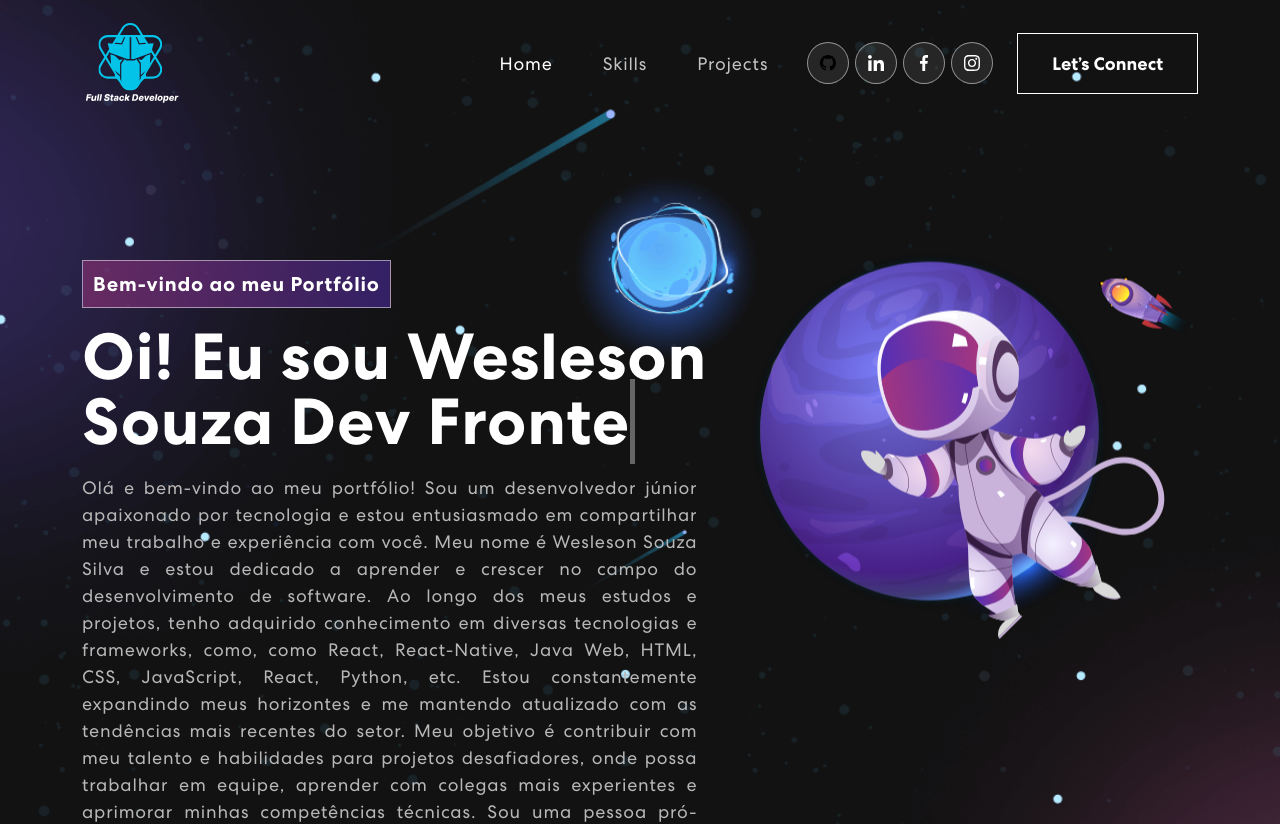
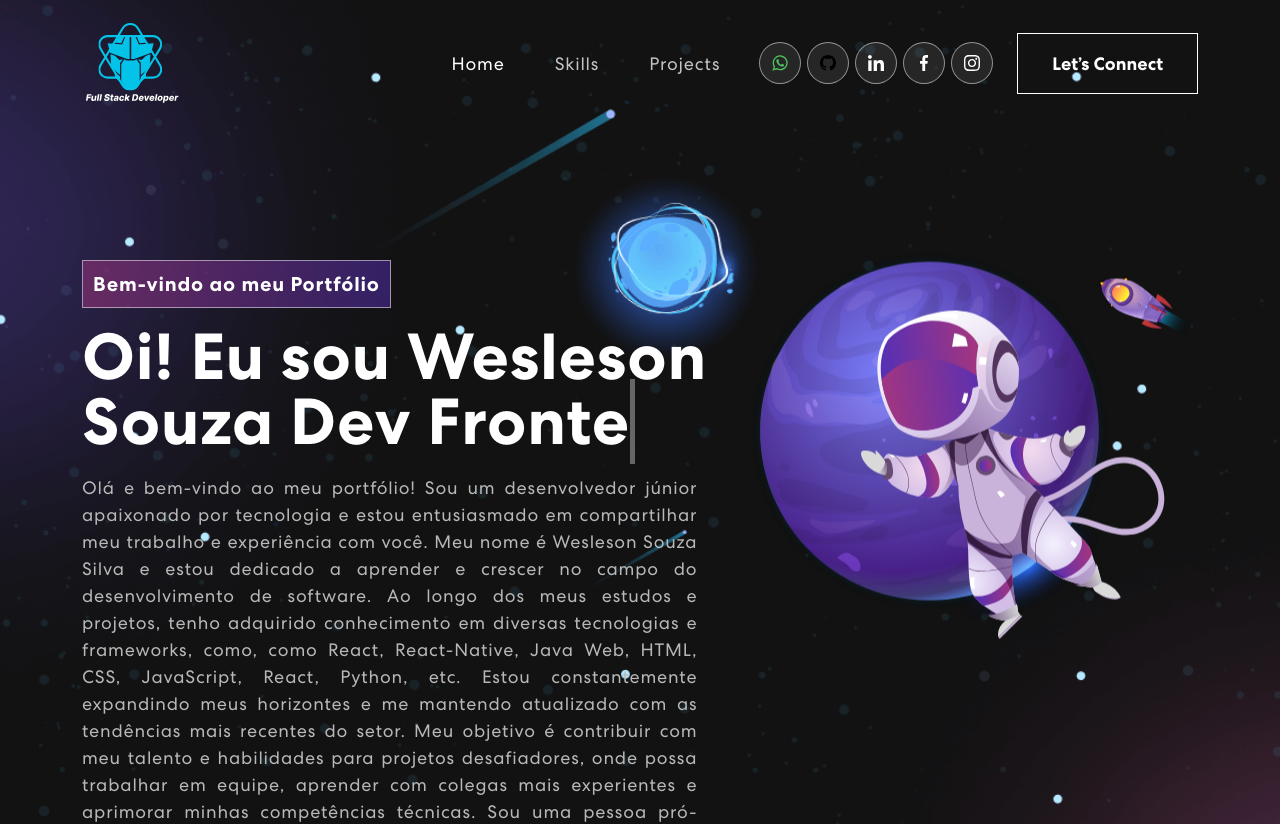
Before and after one commit to weslleson22/my-portfolio-dev, a React (Create React App) app: page / in a window 1280 px wide. Shown: the top 824 px of the page. Built offline with nearby package versions, Linux system fonts and the light colour scheme; no server answers.

Commit message:
add icon whats

```diff
--- a/src/components/Footer.js
+++ b/src/components/Footer.js
@@ -5,6 +5,7 @@ import navIcon from "../assets/img/nav-icon.svg";
 import navIcon1 from "../assets/img/nav-icon1.svg";
 import navIcon2 from "../assets/img/nav-icon2.svg";
 import navIcon3 from "../assets/img/nav-icon3.svg";
+import navIcon4 from "../assets/img/whatsapp.svg";
 
 export const Footer = () => {
   return (
@@ -17,6 +18,7 @@ export const Footer = () => {
           </Col>
           <Col size={12} sm={6} className="text-center text-sm-end">
           <div className="social-icon">
+                <a href="https://api.whatsapp.com/send?phone=5598984971547"><img src={navIcon4} alt="" /></a>
                 <a href="https://github.com/weslleson22"><img src={navIcon} alt="" /></a>
                 <a href="https://www.linkedin.com/in/wesleson-souza-silva-a598b8152/"><img src={navIcon1} alt="" /></a>
                 <a href="https://www.facebook.com/weslleson.santos/"><img src={navIcon2} alt="" /></a>
--- a/src/components/NavBar.js
+++ b/src/components/NavBar.js
@@ -5,6 +5,8 @@ import navIcon from '../assets/img/nav-icon.svg';
 import navIcon1 from '../assets/img/nav-icon1.svg';
 import navIcon2 from '../assets/img/nav-icon2.svg';
 import navIcon3 from '../assets/img/nav-icon3.svg';
+
+import navIcon4 from '../assets/img/whatsapp.svg';
 import { HashLink } from 'react-router-hash-link';
 import {
   BrowserRouter as Router
@@ -51,6 +53,8 @@ export const NavBar = () => {
             </Nav>
             <span className="navbar-text">
               <div className="social-icon">
+
+                <a href="https://api.whatsapp.com/send?phone=5598984971547"><img src={navIcon4} alt="" /></a>
                 <a href="https://github.com/weslleson22"><img src={navIcon} alt="" /></a>
                 <a href="https://www.linkedin.com/in/wesleson-souza-silva-a598b8152/"><img src={navIcon1} alt="" /></a>
                 <a href="https://www.facebook.com/weslleson.santos/"><img src={navIcon2} alt="" /></a>
```
Also changed, not shown: src/assets/img/whatsapp.svg (added), src/components/Projects.js (line endings or trailing spaces).
